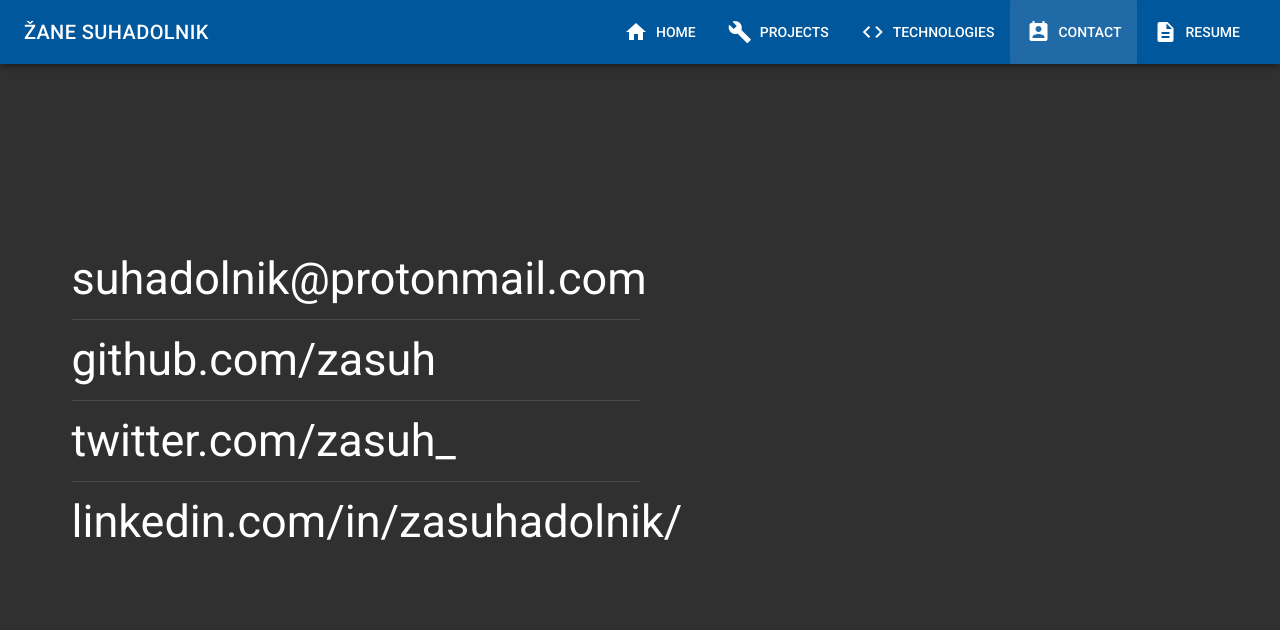
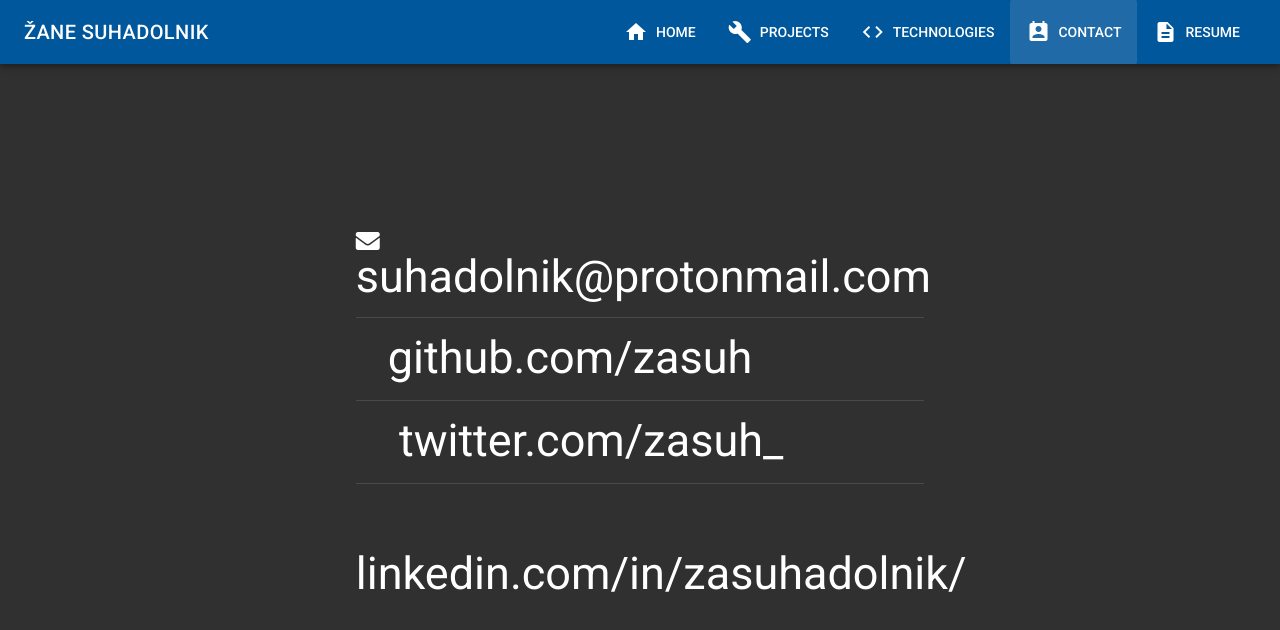
Before and after one commit to zasuh/VuePersonal, a Vue app: page /Contact in a window 1280 px wide. Shown: the top 630 px of the page. Built offline with nearby package versions, Linux system fonts and the light colour scheme.

Commit message:
Trying to align things the right way

```diff
--- a/index.html
+++ b/index.html
@@ -5,6 +5,7 @@
     <meta name="viewport" content="width=device-width,initial-scale=1.0">
     <title>vue-personal</title>
     <link href='https://fonts.googleapis.com/css?family=Roboto:300,400,500,700|Material+Icons' rel="stylesheet">
+    <link rel="stylesheet" href="https://use.fontawesome.com/releases/v5.1.0/css/all.css" integrity="sha384-lKuwvrZot6UHsBSfcMvOkWwlCMgc0TaWr+30HWe3a4ltaBwTZhyTEggF5tJv8tbt" crossorigin="anonymous">
   </head>
   <body>
     <div id="app"></div>
--- a/src/components/Contact.vue
+++ b/src/components/Contact.vue
@@ -23,18 +23,30 @@
     </v-toolbar>
     <v-jumbotron style="height:100%">
       <v-container fill-height>
-        <v-layout align-center>
+        <v-layout align-center justify-center>
           <v-flex xs12 md6 offset-3>
-            <h3 class="display-2">suhadolnik@protonmail.com</h3>
+            <h3 class="display-2">
+              <v-icon class="pr-2">fas fa-envelope</v-icon> suhadolnik@protonmail.com
+            </h3>
             <v-divider class="my-3"></v-divider>
-            <h3 class="display-2">github.com/zasuh</h3>
+            <h3 class="display-2">
+              <v-icon class="pr-2">fas fa-github</v-icon>github.com/zasuh
+            </h3>
             <v-divider class="my-3"></v-divider>
-            <h3 class="display-2">twitter.com/zasuh_</h3>
+            <h3 class="display-2">
+              <v-icon class="pr-2">fas fa-twitter</v-icon> twitter.com/zasuh_
+            </h3>
             <v-divider class="my-3"></v-divider>
-            <h3 class="display-2">linkedin.com/in/zasuhadolnik/</h3>
+            <h3 class="display-2">
+              <v-icon class="pr-2">fas fa-linkedin</v-icon> linkedin.com/in/zasuhadolnik/
+            </h3>
           </v-flex>
         </v-layout>
       </v-container>
     </v-jumbotron>
   </v-app>
 </template>
+
+<style scoped>
+
+</style>
--- a/src/components/Projects.vue
+++ b/src/components/Projects.vue
@@ -21,11 +21,9 @@
         </v-btn>
       </v-toolbar-items>
     </v-toolbar>
-    <v-container>
-      <v-layout align-center>
-        <v-flex xs12 sm6 offset-sm3>
+      <v-layout>
+        <v-flex xs12 md6 offset-sm3>
           <h3 class="display-3 pb-3">{{Projects}}</h3>
-          <v-divider class="my-3"></v-divider>
           <v-card>
             <v-card-title primary-title>
               <div>
@@ -51,7 +49,8 @@
               <v-btn flat color="orange">Live Demo</v-btn>
             </v-card-actions>
           </v-card>
-          <v-divider class="my-3"></v-divider>
+        </v-flex>
+        <v-flex xs12 md6 offset-sm3>
           <v-card>
             <v-card-title primary-title>
               <div>
@@ -79,7 +78,6 @@
           </v-card>
         </v-flex>
       </v-layout>
-    </v-container>
   </v-app>
 </template>
 
--- a/src/main.js
+++ b/src/main.js
@@ -3,12 +3,12 @@
 import router from './router'
 import Vuetify from 'vuetify'
 import 'vuetify/dist/vuetify.min.css'
+import VueRouter from 'vue-router'
 import { FontAwesomeIcon } from '@fortawesome/vue-fontawesome'
-import VueRouter from 'vue-router'
+
+Vue.component('font-awesome-icon', FontAwesomeIcon)
 
 Vue.use(VueRouter)
-
-Vue.component('font-awesome-icon', FontAwesomeIcon)
 
 Vue.use(Vuetify, { theme: {
   primary: '#ee44aa',
```
Also changed, not shown: github-brands.svg (added).
